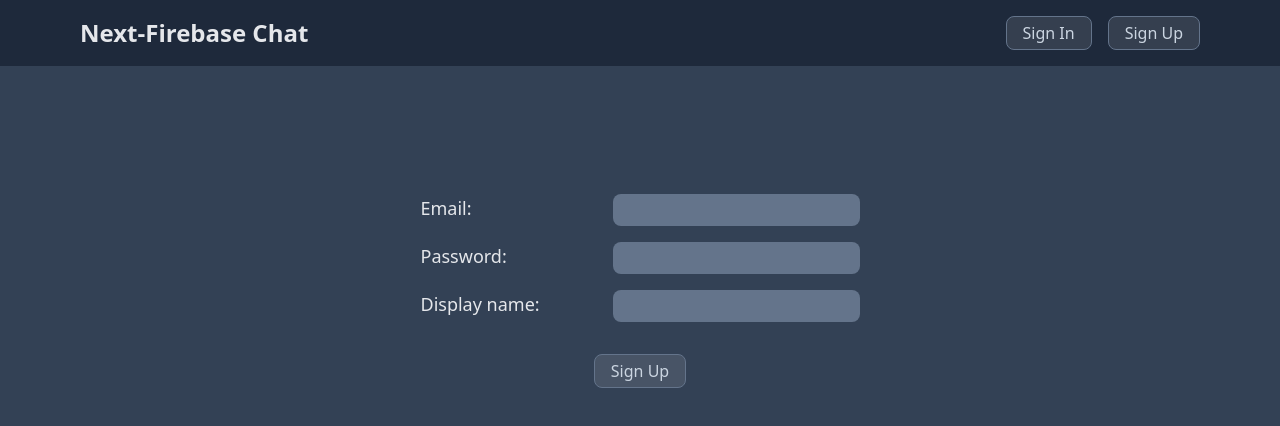
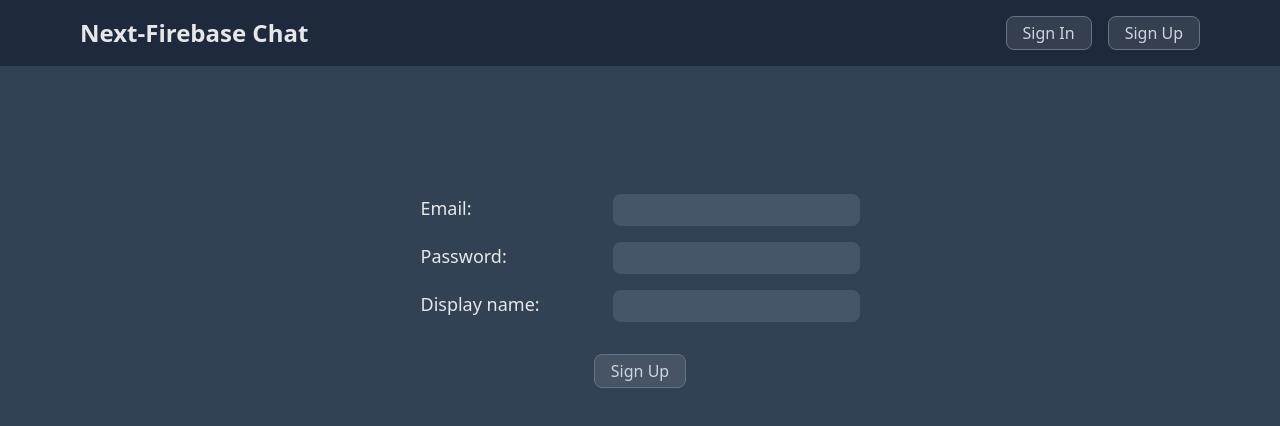
Before and after one commit to hunterkalinoski/next-firebase-chat, a Next.js app: page /registration/signup in a window 1280 px wide. Shown: the top 426 px of the page. Built offline with nearby package versions, Linux system fonts and the light colour scheme; no server answers.

Commit message:
signin/signup works with user inputted data

```diff
--- a/app/globals.css
+++ b/app/globals.css
@@ -7,7 +7,7 @@ button {
 }
 
 input {
-  @apply rounded-lg bg-slate-500 px-2 py-1 text-gray-200 focus:outline focus:outline-1 focus:outline-slate-300;
+  @apply rounded-lg bg-slate-600 px-2 py-1 text-gray-200 hover:outline hover:outline-1 hover:outline-slate-500 focus:outline focus:outline-1 focus:outline-slate-300;
 }
 
 /* when autofilling, want to keep same styles as normal input */
@@ -15,7 +15,9 @@ input:-webkit-autofill,
 input:-webkit-autofill:hover,
 input:-webkit-autofill:focus,
 input:-webkit-autofill:active {
-  -webkit-box-shadow: 0 0 0 30px rgb(100, 116, 139) inset !important;
-  box-shadow: 0 0 0 30px rgb(100, 116, 139) inset !important;
+  -webkit-box-shadow: 0 0 0 30px rgb(71, 85, 105) inset !important;
+  box-shadow: 0 0 0 30px rgb(71, 85, 105) inset !important;
   -webkit-text-fill-color: rgb(229, 231, 235) !important;
+  /* the blinking cursor */
+  caret-color: rgb(229, 231, 235);
 }
--- a/app/registration/layout.tsx
+++ b/app/registration/layout.tsx
@@ -1,4 +1,12 @@
+"use client";
+
+import { EmailPasswordContext } from "@lib/registrationContext";
+import { useState } from "react";
+
 export default function Layout({ children }: { children: React.ReactNode }) {
+  const [email, setEmail] = useState("");
+  const [password, setPassword] = useState("");
+
   return (
     <>
       <div className="flex flex-col items-center gap-4 pt-32">
@@ -6,16 +14,30 @@ export default function Layout({ children }: { children: React.ReactNode }) {
           <label className="w-32 text-lg text-gray-200" htmlFor="emailInput">
             Email:
           </label>
-          <input type="text" name="emailInput" />
+          <input
+            type="text"
+            name="emailInput"
+            onChange={(e) => setEmail(e.target.value)}
+            value={email}
+          />
         </div>
         <div className="flex flex-row gap-16">
           <label className="w-32 text-lg text-gray-200" htmlFor="passwordInput">
             Password:
           </label>
-          <input type="text" name="passwordInput" />
+          <input
+            value={password}
+            type="text"
+            name="passwordInput"
+            onChange={(e) => setPassword(e.target.value)}
+          />
         </div>
       </div>
-      {children}
+      {/* context allows children page to read email and password values
+          Nextjs does not provide a way to pass state from layout to children */}
+      <EmailPasswordContext.Provider value={{ email, password }}>
+        {children}
+      </EmailPasswordContext.Provider>
     </>
   );
 }
--- a/app/registration/signin/page.tsx
+++ b/app/registration/signin/page.tsx
@@ -1,7 +1,9 @@
 "use client";
 
 import { auth } from "@lib/firebase";
+import { EmailPasswordContext } from "@lib/registrationContext";
 import { useRouter } from "next/navigation";
+import { useContext, useEffect } from "react";
 import { useSignInWithEmailAndPassword } from "react-firebase-hooks/auth";
 
 export default function Page({}) {
@@ -9,21 +11,29 @@ export default function Page({}) {
   const [signInWithEmailAndPassword, loggedInUser, signInLoading, signInError] =
     useSignInWithEmailAndPassword(auth);
 
-  const signUp = async () => {
-    const user = await signInWithEmailAndPassword("test@gmail.com", "password");
+  const { email, password } = useContext(EmailPasswordContext);
+
+  const signIn = async () => {
+    const user = await signInWithEmailAndPassword(email, password);
     if (!user) {
       // signInError is undefined here??? even after awaiting the function?
       // it turns into 'email in use' or whatever later, but not in time
-      alert(signInError?.message);
+      // alert(signInError?.message);
       alert("failed to sign in");
     } else {
       router.push("/");
     }
   };
 
+  // allows navigation to '/' to be done immediately after sign in was successful
+  // otherwise, takes 500ms or something to transition pages, but auth state change can be observed in navbar
+  useEffect(() => {
+    router.prefetch("/");
+  });
+
   return (
     <div className="mt-8 flex items-center justify-center">
-      <button onClick={signUp}>Sign in</button>
+      <button onClick={signIn}>Sign in</button>
     </div>
   );
 }
--- a/app/registration/signup/page.tsx
+++ b/app/registration/signup/page.tsx
@@ -1,8 +1,9 @@
 "use client";
 
 import { auth } from "@lib/firebase";
+import { EmailPasswordContext } from "@lib/registrationContext";
 import { useRouter } from "next/navigation";
-import { useEffect } from "react";
+import { useContext, useEffect, useState } from "react";
 import { useCreateUserWithEmailAndPassword } from "react-firebase-hooks/auth";
 
 export default function Page({}) {
@@ -10,8 +11,13 @@ export default function Page({}) {
   const [createUserWithEmailAndPassword, registeredUser, createLoading, createError] =
     useCreateUserWithEmailAndPassword(auth);
 
+  const { email, password } = useContext(EmailPasswordContext);
+  const [displayName, setDisplayName] = useState("");
+
   const signUp = async () => {
-    const user = await createUserWithEmailAndPassword("test@gmail.com", "password");
+    const user = await createUserWithEmailAndPassword(email, password);
+    // TODO: also create firestore User document with displayName
+    console.log(displayName);
     if (!user) {
       // createError is undefined here??? even after awaiting the function?
       // it turns into 'email in use' or whatever later, but not in time
@@ -21,9 +27,11 @@ export default function Page({}) {
     }
   };
 
+  // allows navigation to '/' to be done immediately after sign in was successful
+  // otherwise, takes 500ms or something to transition pages, but auth state change can be observed in navbar
   useEffect(() => {
-    console.log("createError: ", createError);
-  }, [createError]);
+    router.prefetch("/");
+  });
 
   return (
     <div className="flex flex-col items-center justify-center gap-4 pt-4">
@@ -32,9 +40,10 @@ export default function Page({}) {
           Display name:
         </label>
         <input
-          className="rounded-lg bg-slate-500 px-2 py-1 text-gray-200 focus:outline focus:outline-1 focus:outline-slate-300"
           type="text"
           name="displayNameInput"
+          value={displayName}
+          onChange={(e) => setDisplayName(e.target.value)}
         />
       </div>
       <button className="mt-4" onClick={signUp}>
--- /dev/null
+++ b/lib/registrationContext.ts
@@ -0,0 +1,6 @@
+import { createContext } from "react";
+
+// context used by registration pages layout
+// allows passing this data to children (signin and singup pages)
+// which is otherwise not possible/supported by Nextjs
+export const EmailPasswordContext = createContext({ email: "", password: "" });
```
Also changed, not shown: 1 other file (tests, documents, lock files or other folders).
